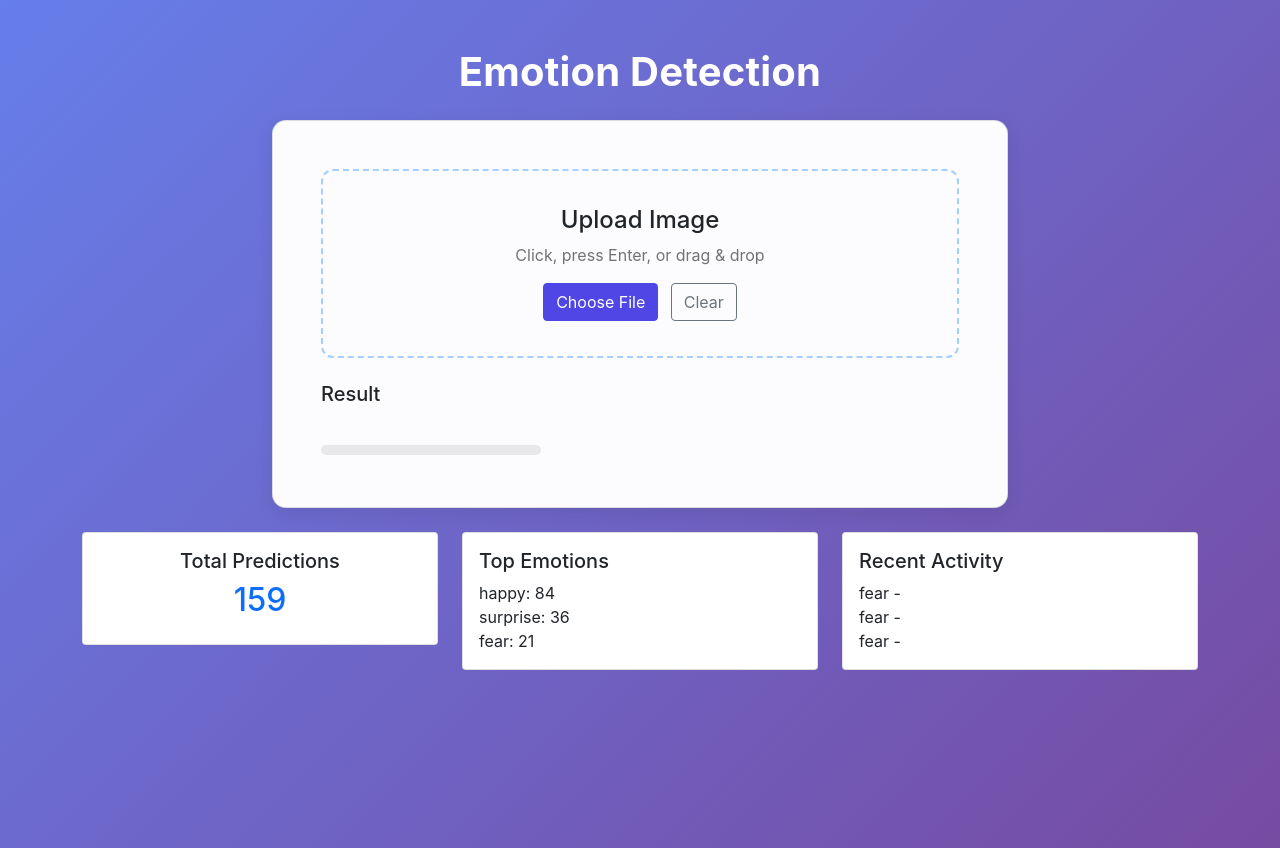
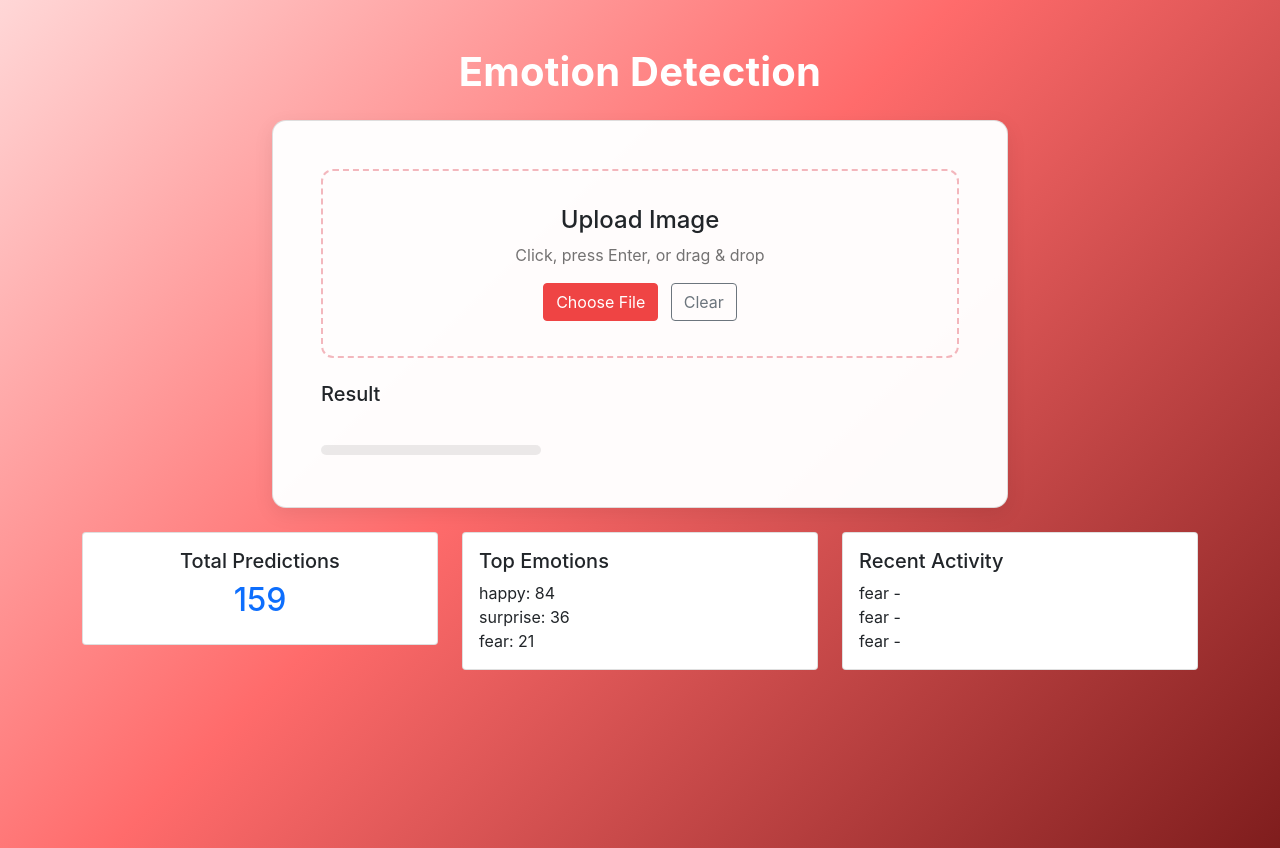
Before and after one commit to Xstatic72/Emotion-detection-AI, a Flask app: page / in a window 1280 px wide. Run offline with Flask 3, Linux system fonts and the light colour scheme; data comes from the database, SQL or seed files in the repository.

Commit message:
Update styles for Emotion Detection App: enhance background gradients, adjust upload zone colors, and refine button appearance.

```diff
--- a/static/style.css
+++ b/static/style.css
@@ -1,7 +1,8 @@
 /* Additional CSS for Emotion Detection App */
 .app-title { color: #ffffff; font-weight:700; letter-spacing:0.2px; }
-body {
-	background: linear-gradient(135deg, #667eea 0%, #764ba2 100%);
+.body, body {
+	/* Red-forward gradient while keeping depth */
+	background: linear-gradient(135deg, #ffd7d7 0%, #ff6b6b 45%, #7f1d1d 100%);
 	min-height: 100vh;
 	font-family: -apple-system, BlinkMacSystemFont, "Segoe UI", Roboto, "Helvetica Neue", Arial;
 }
@@ -11,7 +12,7 @@ body {
 	box-shadow: 0 6px 20px rgba(0,0,0,0.08);
 }
 .upload-zone {
-	border: 2px dashed rgba(0,123,255,0.35);
+	border: 2px dashed rgba(220,53,69,0.35);
 	border-radius: 12px;
 	padding: 2.2rem 1.6rem;
 	text-align: center;
@@ -22,7 +23,7 @@ body {
 .upload-zone .muted { color: rgba(0,0,0,0.55); }
 .upload-zone:hover, .upload-zone:focus, .upload-zone.dragover {
 	transform: translateY(-3px);
-	border-color: rgba(0,123,255,0.9);
+	border-color: rgba(220,53,69,0.95);
 	box-shadow: 0 6px 18px rgba(0,0,0,0.06);
 }
 .result-section { display: block; }
@@ -37,7 +38,7 @@ body {
 .emotion-badge[data-emotion="disgust"] { background:#20c997; }
 
 .confidence-bar { width: 220px; height: 10px; background: rgba(0,0,0,0.08); border-radius: 999px; overflow:hidden; }
-.confidence-inner { height:100%; background: linear-gradient(90deg,#2dd4bf,#06b6d4); width:0%; transition: width 450ms ease; }
+.confidence-inner { height:100%; background: linear-gradient(90deg,#ff9a9a,#ef4444); width:0%; transition: width 450ms ease; }
 .confidence-text { font-size: 0.85rem; color: rgba(0,0,0,0.6); }
 
 .stats-card { transition: transform 0.18s ease; }
@@ -53,8 +54,8 @@ body {
 .visually-hidden { position:absolute !important; height:1px; width:1px; overflow:hidden; clip:rect(1px,1px,1px,1px); white-space:nowrap; }
 
 /* Keep a subtle theme-appropriate button appearance */
-.btn-primary { background: #4f46e5; border-color: #4f46e5; }
-.btn-primary:hover { background: #4338ca; border-color: #4338ca; }
+.btn-primary { background: #ef4444; border-color: #ef4444; }
+.btn-primary:hover { background: #b91c1c; border-color: #b91c1c; }
 
 /* small utility */
 .muted { color: rgba(0,0,0,0.55); }
```
